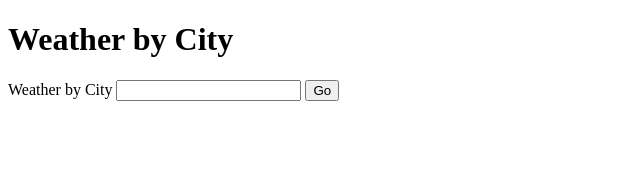
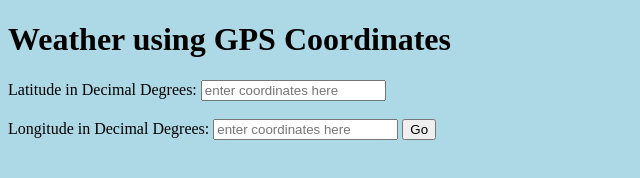
Before and after one commit to btuehara/Weather-App, a website: page index.html in a window 1280 px wide. Shown: the whole page, without its empty margins (0-640 px from the left). Drawn offline with Linux system fonts and the light colour scheme.

Commit message:
Update index.html

```diff
--- a/index.html
+++ b/index.html
@@ -4,13 +4,16 @@
     <meta charset="utf-8">
     <title>Weather App</title>
   </head>
-  <body>
+  <body style="background-color: lightblue";>
 
-    <h1>Weather by City</h1>
+    <h1>Weather using GPS Coordinates</h1>
 
     <form action="/" method="post">
-        <label for="cityInput">Weather by City</label>
-        <input id = "cityInput" type="text" name="cityInput">
+        <label for="latInput">Latitude in Decimal Degrees:</label>
+        <input id = "latInput" type="string" name="latInput" placeholder="enter coordinates here" required>
+    <br><br>
+      <label for="lonInput">Longitude in Decimal Degrees:</label>
+        <input id = "lonInput" type="string" name="lonInput" placeholder="enter coordinates here" required>
         <button type="submit">Go</button>
     </form>
 
```
